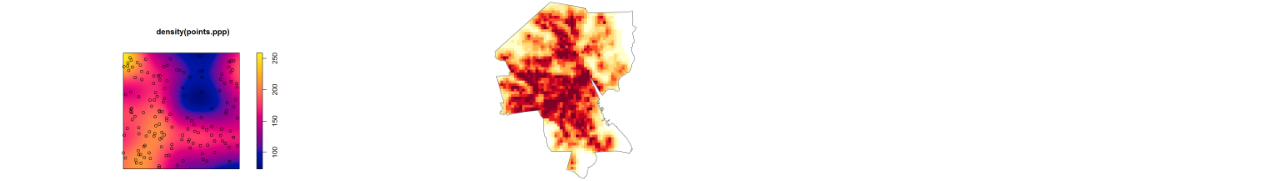
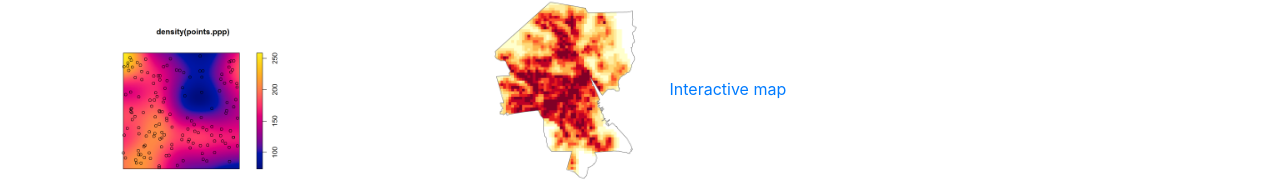
Before and after one commit to PennMUSA/MUSA_801.io, a website: page index.html in a window 1280 px wide. Shown: the part 860-1041 px from the top of the page. Drawn offline with Linux system fonts and the light colour scheme.

Commit message:
Update index.html

```diff
--- a/index.html
+++ b/index.html
@@ -118,6 +118,9 @@
           <a href="project_5/index.html">
             <img class="img-fluid" src="project_5/logo.png" alt="" style="height:200px;">
           </a>
+	<a href="https://jordanbutz.shinyapps.io/directory/">
+            Interactive map
+          </a>
         </div>
 
       </div>
```
